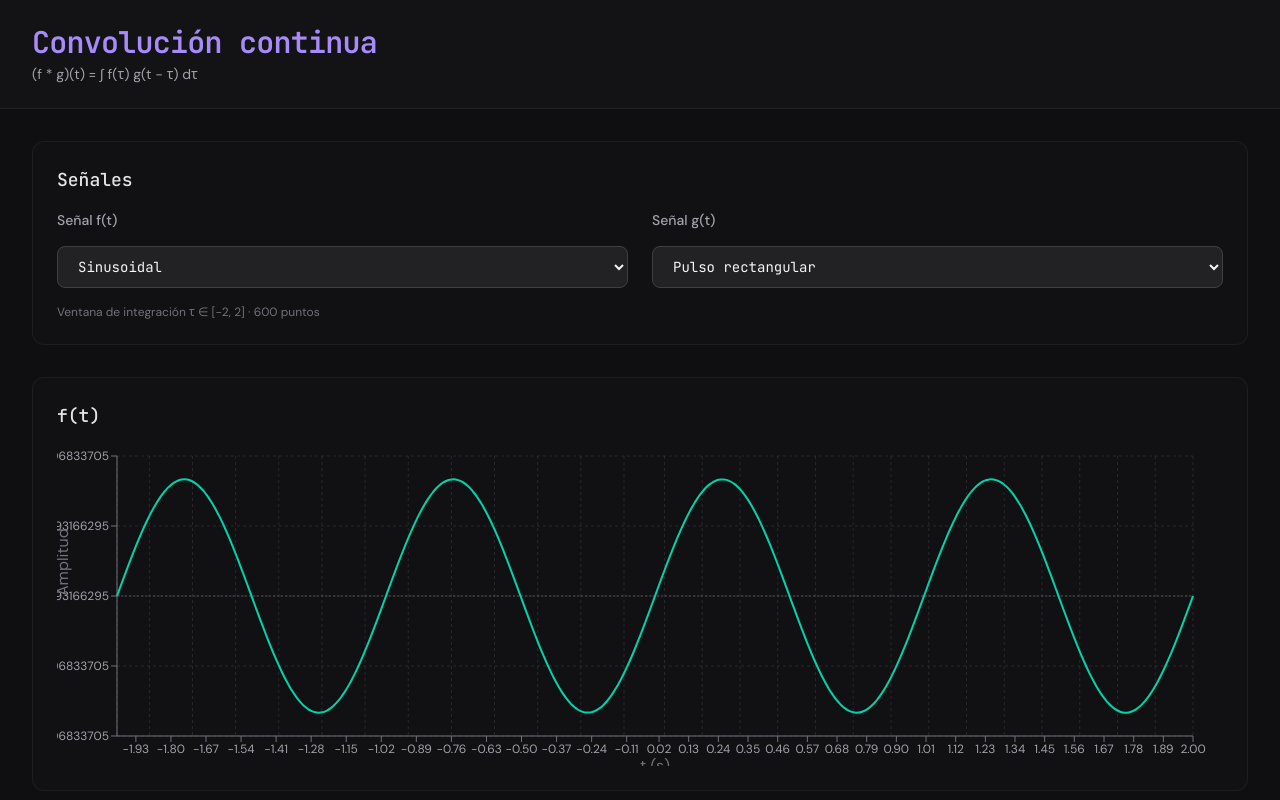
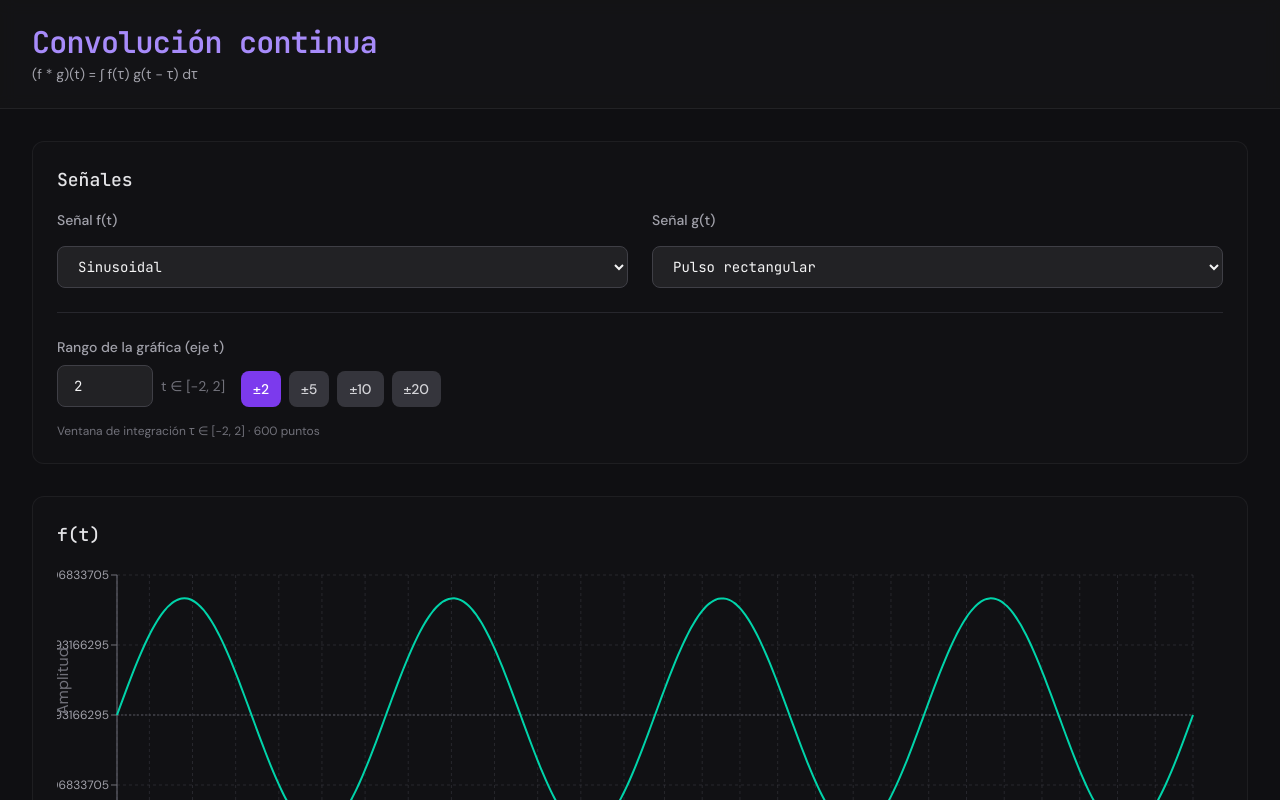
Before and after one commit to Oliverx25/Convolucion-continua, a React (Vite) app: page / in a window 1280 px wide. Shown: the top 800 px of the page. Built offline with nearby package versions, Linux system fonts and the light colour scheme.

Commit message:
Cambios en grafica

```diff
--- a/src/App.tsx
+++ b/src/App.tsx
@@ -9,8 +9,9 @@ import {
 import { TimeChart } from './components/TimeChart';
 
 const T = 1;
-const T_MIN = -2;
-const T_MAX = 2;
+const RANGE_MIN = 0.5;
+const RANGE_MAX = 50;
+const RANGE_DEFAULT = 2;
 const N_POINTS = 400;
 const N_INTEGRAL = 600;
 const DEFAULT_CUSTOM_EXPRESSION = 'sin(2*pi*t)';
@@ -20,6 +21,10 @@ function App() {
   const [customExprF, setCustomExprF] = useState(DEFAULT_CUSTOM_EXPRESSION);
   const [signalIdG, setSignalIdG] = useState<SignalId>('rect');
   const [customExprG, setCustomExprG] = useState('1');
+  const [range, setRange] = useState(RANGE_DEFAULT);
+
+  const tMin = -range;
+  const tMax = range;
 
   const f = useMemo(() => {
     if (signalIdF === 'custom') return createCustomSignal(customExprF, T);
@@ -43,12 +48,12 @@ function App() {
       };
     }
 
-    const outputTimes = linspace(T_MIN, T_MAX, N_POINTS);
+    const outputTimes = linspace(tMin, tMax, N_POINTS);
     const convValues = computeConvolution(
       f!,
       g!,
-      T_MIN,
-      T_MAX,
+      tMin,
+      tMax,
       N_INTEGRAL,
       outputTimes
     );
@@ -58,7 +63,7 @@ function App() {
     const dataConv = outputTimes.map((t, i) => ({ t, value: convValues[i] }));
 
     return { dataF, dataG, dataConv, isValid: true };
-  }, [f, g]);
+  }, [f, g, range]);
 
   return (
     <div className="min-h-screen bg-[#0f0f12] text-zinc-100">
@@ -145,6 +150,51 @@ function App() {
                 )}
               </div>
             </div>
+            <div className="mt-6 flex flex-wrap items-end gap-4 border-t border-zinc-700/50 pt-6">
+              <div>
+                <label
+                  htmlFor="range"
+                  className="mb-2 block text-sm font-medium text-zinc-400"
+                >
+                  Rango de la gráfica (eje t)
+                </label>
+                <div className="flex items-center gap-2">
+                  <input
+                    id="range"
+                    type="number"
+                    min={RANGE_MIN}
+                    max={RANGE_MAX}
+                    step={0.5}
+                    value={range}
+                    onChange={(e) => {
+                      const v = parseFloat(e.target.value);
+                      if (!Number.isNaN(v))
+                        setRange(Math.max(RANGE_MIN, Math.min(RANGE_MAX, v)));
+                    }}
+                    className="w-24 rounded-lg border border-zinc-700 bg-zinc-800/80 px-4 py-2.5 font-display text-sm text-zinc-100 focus:border-violet-500 focus:outline-none focus:ring-1 focus:ring-violet-500"
+                  />
+                  <span className="text-sm text-zinc-500">
+                    t ∈ [−{range}, {range}]
+                  </span>
+                </div>
+              </div>
+              <div className="flex gap-2">
+                {[2, 5, 10, 20].map((r) => (
+                  <button
+                    key={r}
+                    type="button"
+                    onClick={() => setRange(r)}
+                    className={`rounded-lg px-3 py-2 text-sm font-medium transition-colors ${
+                      range === r
+                        ? 'bg-violet-600 text-white'
+                        : 'bg-zinc-700/80 text-zinc-300 hover:bg-zinc-600/80'
+                    }`}
+                  >
+                    ±{r}
+                  </button>
+                ))}
+              </div>
+            </div>
             {(!f || !g) && (
               <p className="mt-3 text-xs text-red-400">
                 Expresiones inválidas. Usa la variable t (ej: sin(2*pi*t)).
@@ -156,7 +206,7 @@ function App() {
               </p>
             )}
             <p className="mt-4 text-xs text-zinc-500">
-              Ventana de integración τ ∈ [{T_MIN}, {T_MAX}] · {N_INTEGRAL} puntos
+              Ventana de integración τ ∈ [{tMin}, {tMax}] · {N_INTEGRAL} puntos
             </p>
           </section>
 
```
